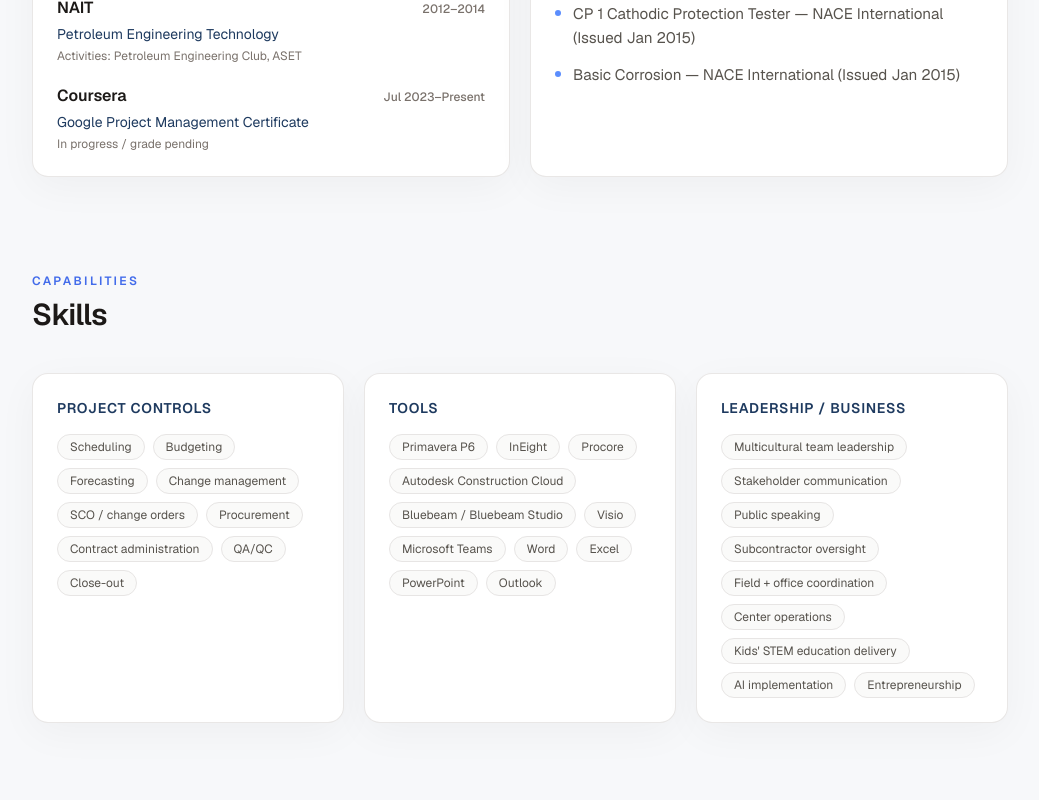
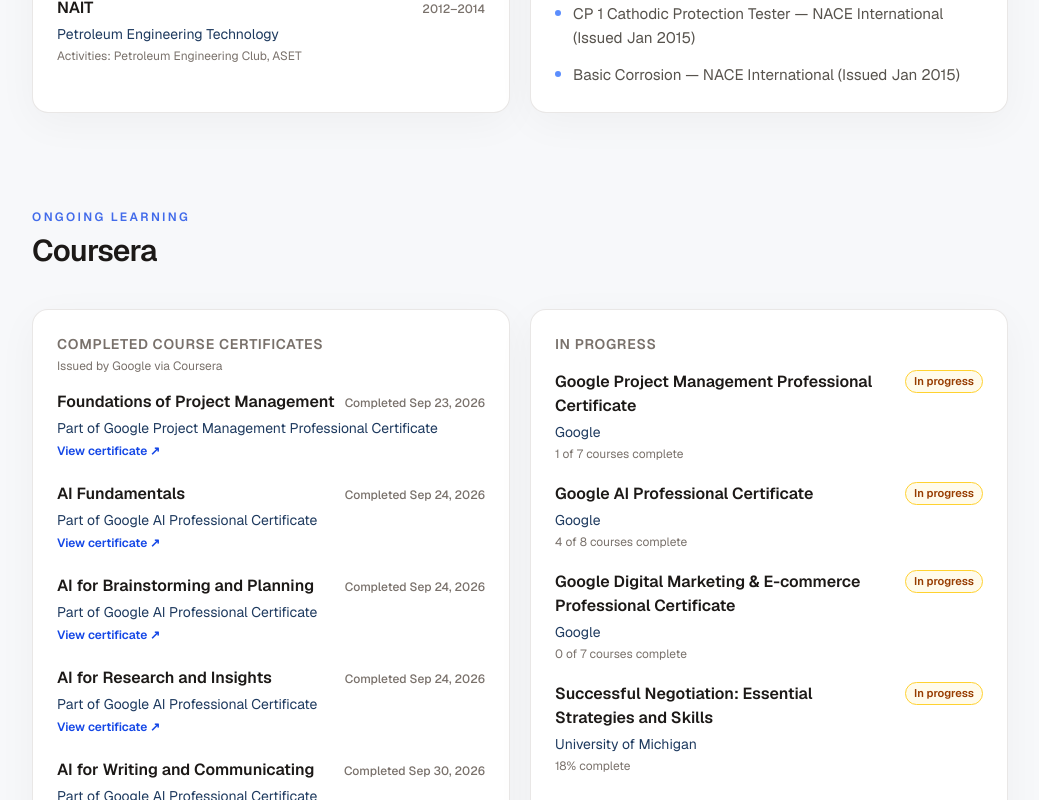
Before and after one commit to giomagracia-creator/gio-magracia-resume, a Next.js app: page / in a window 1280 px wide. Shown: the part 6080-6880 px from the top of the page, without its empty margins (120-1159 px from the left). Built offline with nearby package versions, Linux system fonts and the light colour scheme.

Commit message:
content: Coursera section with verify links and in-progress badges

```diff
--- a/src/app/page.tsx
+++ b/src/app/page.tsx
@@ -5,6 +5,8 @@
 import { Nav } from "@/components/Nav";
 import {
   certifications,
+  courseraCompleted,
+  courseraInProgress,
   earlierExperience,
   education,
   experience,
@@ -370,6 +372,63 @@
           </div>
         </section>
 
+        {/* Coursera */}
+        <section className="mb-24">
+          <FadeIn>
+            <SectionHeading id="coursera" eyebrow="Ongoing learning" title="Coursera" />
+          </FadeIn>
+          <div className="grid gap-5 md:grid-cols-2">
+            <FadeIn delay={0.05}>
+              <div className={`${cardClass} h-full p-6`}>
+                <h3 className="text-sm font-semibold uppercase tracking-wider text-stone-500">
+                  Completed course certificates
+                </h3>
+                <p className="mt-1 text-xs text-stone-500">Issued by Google via Coursera</p>
+                <div className="mt-4 space-y-5">
+                  {courseraCompleted.map((c) => (
+                    <div key={c.url}>
+                      <div className="flex flex-col gap-1 sm:flex-row sm:items-baseline sm:justify-between">
+                        <p className="font-semibold text-stone-900">{c.course}</p>
+                        <p className="text-xs font-medium text-stone-500">Completed {c.completed}</p>
+                      </div>
+                      <p className="mt-1 text-sm text-navy">Part of {c.program}</p>
+                      <a
+                        href={c.url}
+                        target="_blank"
+                        rel="noopener noreferrer"
+                        className="mt-1 inline-block text-xs font-semibold text-blue-700 underline-offset-2 hover:underline"
+                      >
+                        View certificate ↗
+                      </a>
+                    </div>
+                  ))}
+                </div>
+              </div>
+            </FadeIn>
+            <FadeIn delay={0.1}>
+              <div className={`${cardClass} h-full p-6`}>
+                <h3 className="text-sm font-semibold uppercase tracking-wider text-stone-500">
+                  In progress
+                </h3>
+                <div className="mt-4 space-y-5">
+                  {courseraInProgress.map((p) => (
+                    <div key={p.name}>
+                      <div className="flex items-start justify-between gap-3">
+                        <p className="font-semibold text-stone-900">{p.name}</p>
+                        <span className="shrink-0 rounded-full border border-amber-300 bg-amber-50 px-2 py-0.5 text-[0.7rem] font-semibold text-amber-800">
+                          In progress
+                        </span>
+                      </div>
+                      <p className="mt-1 text-sm text-navy">{p.issuer}</p>
+                      <p className="mt-1 text-xs text-stone-500">{p.progress}</p>
+                    </div>
+                  ))}
+                </div>
+              </div>
+            </FadeIn>
+          </div>
+        </section>
+
         {/* Skills */}
         <section className="mb-24">
           <FadeIn>
--- a/src/data/resume.ts
+++ b/src/data/resume.ts
@@ -181,12 +181,6 @@
     dates: "2012–2014",
     detail: "Activities: Petroleum Engineering Club, ASET",
   },
-  {
-    school: "Coursera",
-    credential: "Google Project Management Certificate",
-    dates: "Jul 2023–Present",
-    detail: "In progress / grade pending",
-  },
 ];
 
 export const certifications = [
@@ -270,3 +264,18 @@
     ],
   },
 ];
+
+export const courseraCompleted = [
+  { course: "Foundations of Project Management", program: "Google Project Management Professional Certificate", completed: "Sep 23, 2026", url: "https://www.coursera.org/account/accomplishments/verify/P1XNMRTXU5A5" },
+  { course: "AI Fundamentals", program: "Google AI Professional Certificate", completed: "Sep 24, 2026", url: "https://www.coursera.org/account/accomplishments/verify/8KPZ79GDU2D9" },
+  { course: "AI for Brainstorming and Planning", program: "Google AI Professional Certificate", completed: "Sep 24, 2026", url: "https://www.coursera.org/account/accomplishments/verify/1XYEJ56STNSZ" },
+  { course: "AI for Research and Insights", program: "Google AI Professional Certificate", completed: "Sep 24, 2026", url: "https://www.coursera.org/account/accomplishments/verify/04T6A9FXRQPV" },
+  { course: "AI for Writing and Communicating", program: "Google AI Professional Certificate", completed: "Sep 30, 2026", url: "https://www.coursera.org/account/accomplishments/verify/QQIPCU2C7N0Z" },
+];
+
+export const courseraInProgress = [
+  { name: "Google Project Management Professional Certificate", issuer: "Google", progress: "1 of 7 courses complete" },
+  { name: "Google AI Professional Certificate", issuer: "Google", progress: "4 of 8 courses complete" },
+  { name: "Google Digital Marketing & E-commerce Professional Certificate", issuer: "Google", progress: "0 of 7 courses complete" },
+  { name: "Successful Negotiation: Essential Strategies and Skills", issuer: "University of Michigan", progress: "18% complete" },
+];
```
